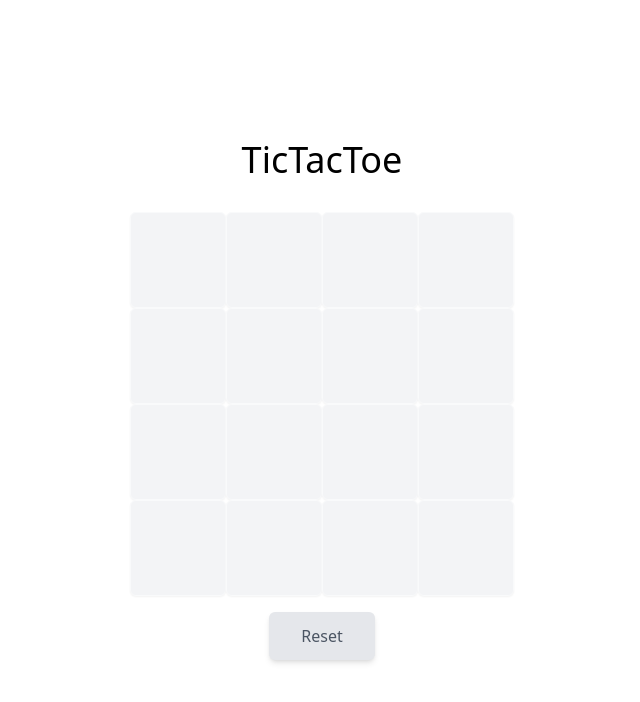
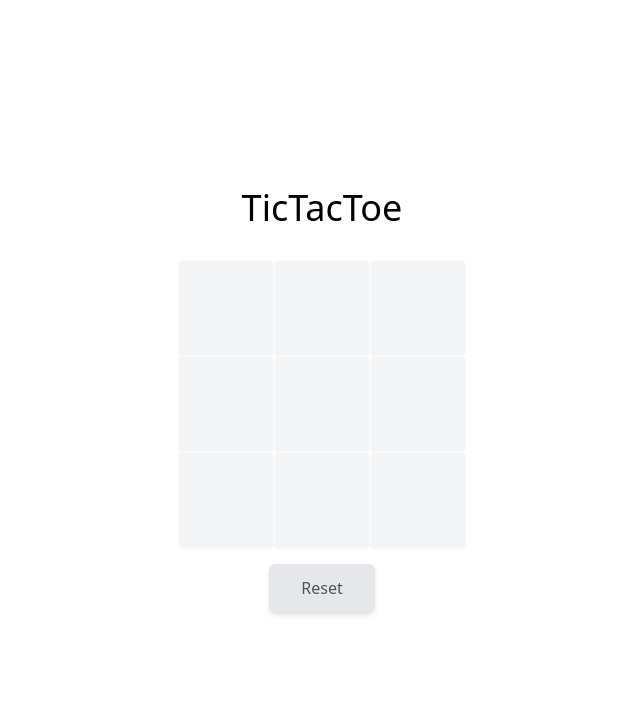
Before and after one commit to NinaZurash/tictactoe, a React (Vite) app: page / in a window 1280 px wide. Shown: the top 702 px of the page, without its empty margins (318-958 px from the left). Built offline with nearby package versions, Linux system fonts and the light colour scheme.

Commit message:
change dimension

```diff
--- a/src/App.tsx
+++ b/src/App.tsx
@@ -13,7 +13,7 @@ export default function App() {
       {winner && <Confetti />}
 
       <h1 className="text-4xl  font-medium">TicTacToe</h1>
-      <Board dimension={4} onGameFinished={handleGameFinished} />
+      <Board dimension={3} onGameFinished={handleGameFinished} />
     </div>
   );
 }
```
